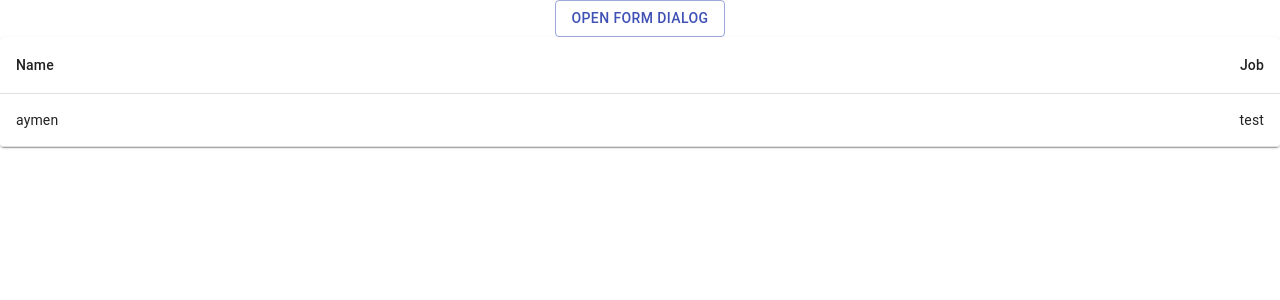
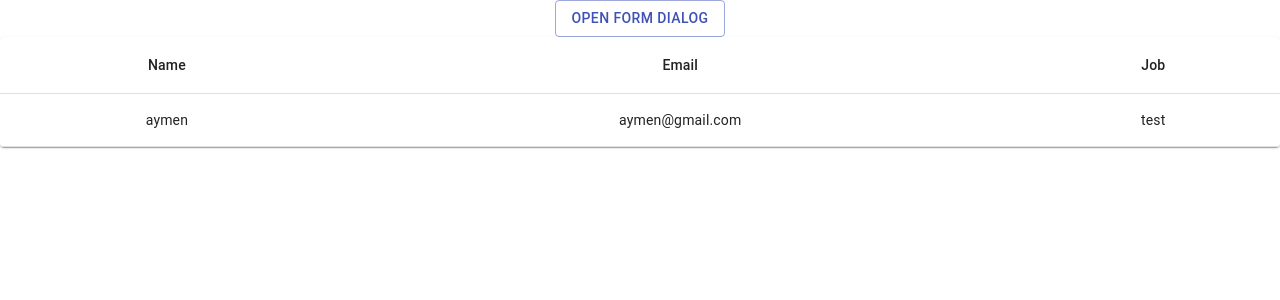
Before and after one commit to Gunfood88/wallix, a React (Create React App) app: page / in a window 1280 px wide. Shown: the top 300 px of the page. Built offline with nearby package versions, Linux system fonts and the light colour scheme.

Commit message:
adding interfaces and optimize Code

```diff
--- a/src/components/addUser.tsx
+++ b/src/components/addUser.tsx
@@ -26,7 +26,7 @@ export default function AddUser() {
     }),
   );
   const [open, setOpen] = React.useState(false);
-  const [age, setAge] = React.useState('');
+  const [profile, setProfile] = React.useState('');
 
   const handleClickOpen = () => {
     setOpen(true);
@@ -40,7 +40,7 @@ export default function AddUser() {
   const classes = useStyles();
 
   const handleChange = (event: React.ChangeEvent<{ value: unknown }>) => {
-    setAge(event.target.value as string);
+    setProfile(event.target.value as string);
   };
 
   return (
@@ -64,16 +64,16 @@ export default function AddUser() {
             fullWidth
           />
           <FormControl className={classes.formControl}>
-            <InputLabel id="demo-simple-select-label">Age</InputLabel>
+            <InputLabel id="demo-simple-select-label">profile</InputLabel>
             <Select
               labelId="demo-simple-select-label"
               id="demo-simple-select"
-              value={age}
+              value={profile}
               onChange={handleChange}
             >
-              <MenuItem value={10}>Ten</MenuItem>
-              <MenuItem value={20}>Twenty</MenuItem>
-              <MenuItem value={30}>Thirty</MenuItem>
+              <MenuItem value={'Administrateur'}>Administrateur</MenuItem>
+              <MenuItem value={'Auditeur'}>Auditeur</MenuItem>
+              <MenuItem value={'Intégrateur'}>Intégrateur</MenuItem>
             </Select>
           </FormControl>
         </DialogContent>
--- a/src/components/users.tsx
+++ b/src/components/users.tsx
@@ -7,6 +7,7 @@ import TableContainer from '@material-ui/core/TableContainer';
 import TableHead from '@material-ui/core/TableHead';
 import TableRow from '@material-ui/core/TableRow';
 import Paper from '@material-ui/core/Paper';
+import { IUsers, IUser } from '../intefaces/user.interace';
 
 const useStyles = makeStyles({
   table: {
@@ -17,24 +18,24 @@ const useStyles = makeStyles({
 const Users = (props: any) => {
   const classes = useStyles();
 
-  const users = [{ name: 'aymen', job: 'test' }]
+  const users: IUser[] = [{ name: 'aymen', email: 'aymen@gmail.com', profile: 'test' }]
 
   return (
     <TableContainer component={Paper}>
       <Table className={classes.table} aria-label="caption table">
         <TableHead>
           <TableRow>
-            <TableCell>Name</TableCell>
-            <TableCell align="right">Job</TableCell>
+            <TableCell align="center">Name</TableCell>
+            <TableCell align="center">Email</TableCell>
+            <TableCell align="center">Job</TableCell>
           </TableRow>
         </TableHead>
         <TableBody>
-          {users?.map((user: any) => (
+          {users?.map((user: IUser) => (
             <TableRow key={user.name}>
-              <TableCell component="th" scope="user">
-                {user.name}
-              </TableCell>
-              <TableCell align="right">{user.job}</TableCell>
+              <TableCell align="center" component="th" scope="user">{user.name}</TableCell>
+              <TableCell align="center">{user.email}</TableCell>
+              <TableCell align="center">{user.profile}</TableCell>
             </TableRow>
           ))}
         </TableBody>
```
Also changed, not shown: src/intefaces/user.interace.ts (added, +9 -0 lines).
